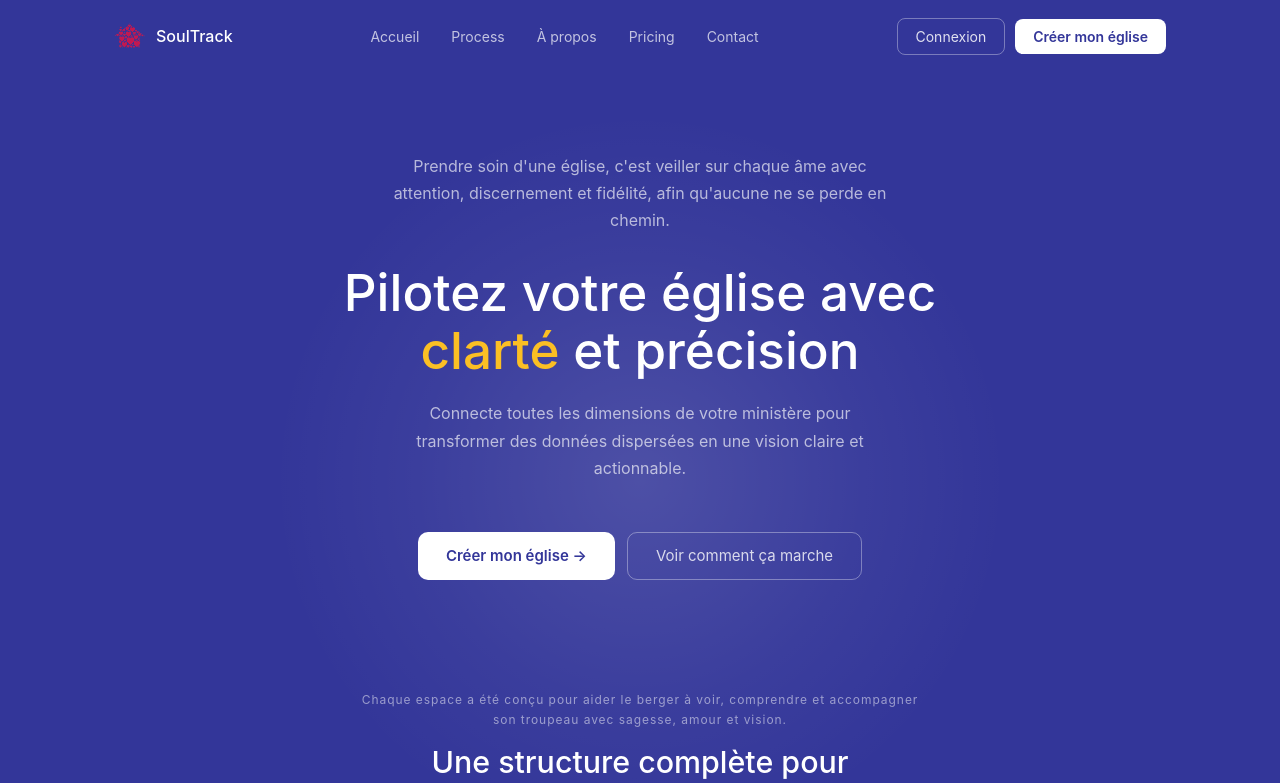
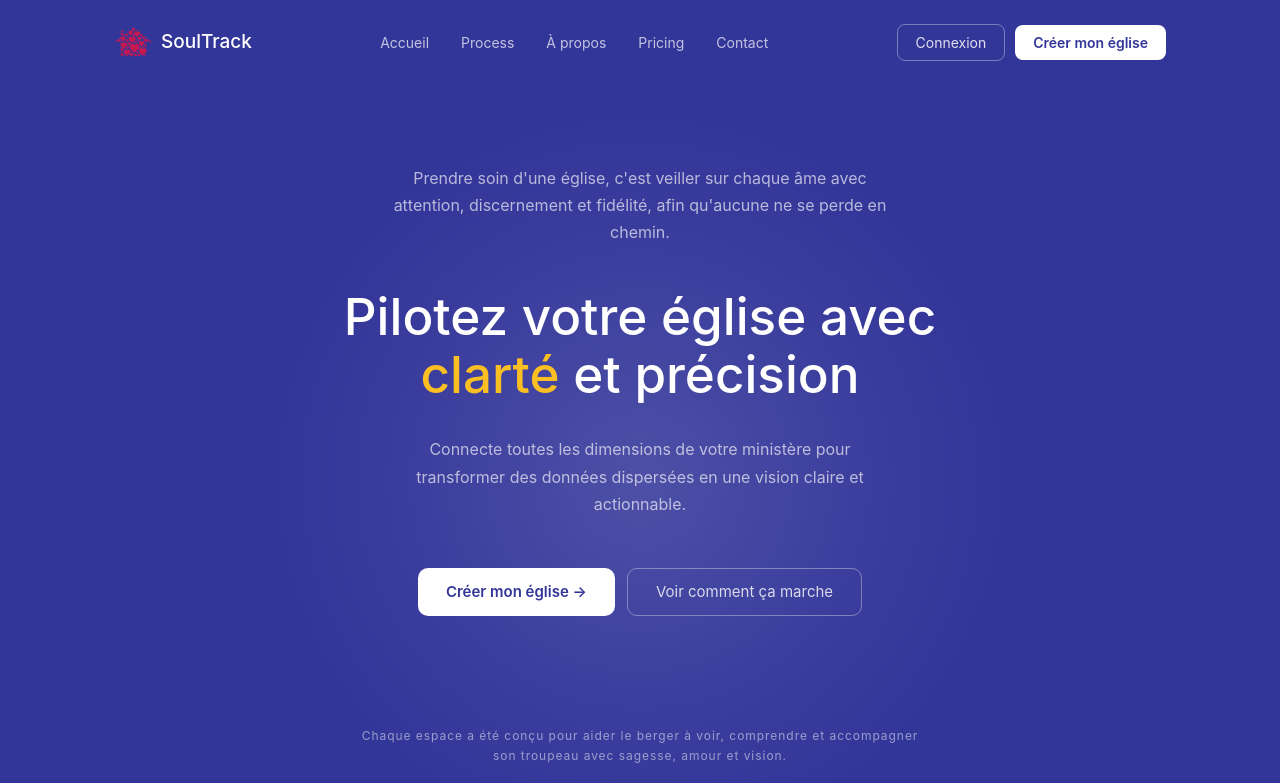
Before and after one commit to allanbavajee/soultrack, a Next.js app: page /HomePage in a window 1280 px wide. Shown: the top 783 px of the page. Built offline with nearby package versions, Linux system fonts and the light colour scheme.

Commit message:
Update HomePage.js

```diff
--- a/pages/HomePage.js
+++ b/pages/HomePage.js
@@ -109,7 +109,7 @@ export default function HomePage() {
   return (
     <div style={{ background: "#333699", minHeight: "100vh", position: "relative" }}>
 
-      {/* GLOW 1 — hero (milieu haut) */}
+      {/* GLOW 1 — hero */}
       <div style={{
         position: "absolute",
         width: "800px", height: "800px", borderRadius: "50%",
@@ -118,7 +118,7 @@ export default function HomePage() {
         pointerEvents: "none", zIndex: 0,
       }} />
 
-      {/* GLOW 2 — section modules (plus bas) */}
+      {/* GLOW 2 — section modules */}
       <div style={{
         position: "absolute",
         width: "700px", height: "700px", borderRadius: "50%",
@@ -138,16 +138,19 @@ export default function HomePage() {
         <div style={{
           maxWidth: "1100px",
           margin: "0 auto",
-          padding: "12px 24px",
-          height: "72px",
+          padding: "20px 24px",        /* ↑ 2. plus d'espace haut/bas = block descend */
+          height: "84px",              /* ↑ 2. hauteur augmentée */
           display: "flex",
           alignItems: "center",
           justifyContent: "space-between",
         }}>
-          {/* LOGO */}
-          <div onClick={() => router.push("/site/HomePage")} style={{ display: "flex", alignItems: "center", gap: "10px", cursor: "pointer", zIndex: 1, flexShrink: 0 }}>
-            <Image src="/logo.png" alt="SoulTrack" width={32} height={32} />
-            <span style={{ color: "#fff", fontSize: "16px", fontWeight: 500 }}>SoulTrack</span>
+
+          {/* LOGO — 1. plus grand, 5. gap réduit */}
+          <div onClick={() => router.push("/site/HomePage")} style={{ display: "flex", alignItems: "center", gap: "7px", cursor: "pointer", zIndex: 1, flexShrink: 0 }}>
+            {/* 1. taille logo 32→40 */}
+            <Image src="/logo.png" alt="SoulTrack" width={40} height={40} />
+            {/* 1. fontSize 16→19 */}
+            <span style={{ color: "#fff", fontSize: "19px", fontWeight: 500 }}>SoulTrack</span>
           </div>
 
           {/* NAV */}
@@ -207,11 +210,13 @@ export default function HomePage() {
         position: "relative",
         zIndex: 1,
       }}>
-        <p style={{ position: "relative", zIndex: 1, color: "rgba(255,255,255,0.65)", fontSize: "16px", maxWidth: "500px", lineHeight: 1.7, marginBottom: "28px" }}>
+        {/* 3. marginBottom augmenté 28→40 */}
+        <p style={{ position: "relative", zIndex: 1, color: "rgba(255,255,255,0.65)", fontSize: "16px", maxWidth: "500px", lineHeight: 1.7, marginBottom: "40px" }}>
           Prendre soin d'une église, c'est veiller sur chaque âme avec attention, discernement et fidélité, afin qu'aucune ne se perde en chemin.
         </p>
 
-        <h1 style={{ position: "relative", zIndex: 1, fontSize: "clamp(2rem, 5vw, 3.2rem)", fontWeight: 500, color: "#fff", lineHeight: 1.15, maxWidth: "680px", marginBottom: "20px" }}>
+        {/* 4. marginBottom augmenté 20→32 */}
+        <h1 style={{ position: "relative", zIndex: 1, fontSize: "clamp(2rem, 5vw, 3.2rem)", fontWeight: 500, color: "#fff", lineHeight: 1.15, maxWidth: "680px", marginBottom: "32px" }}>
           Pilotez votre église avec <span style={{ color: "#fbbf24" }}>clarté</span> et précision
         </h1>
 
```
